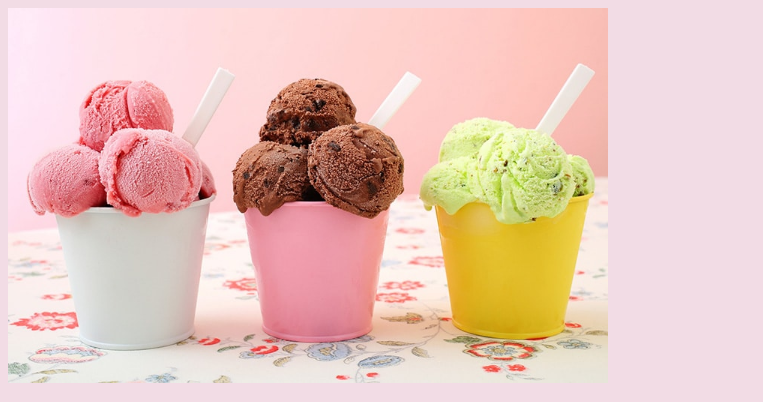
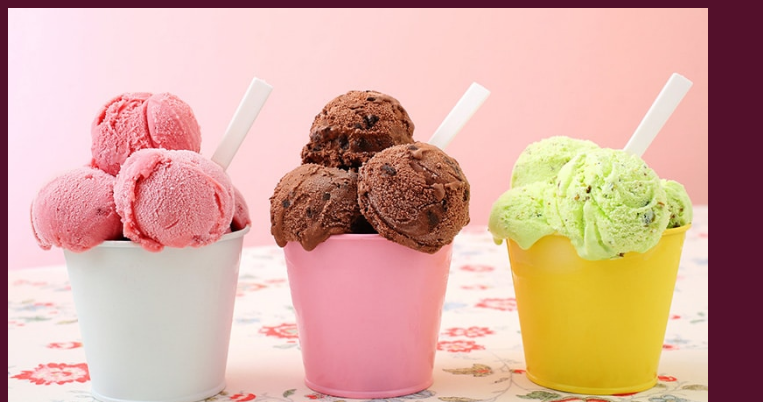
Before and after one commit to garciaalvh/pagina-web, a plain HTML site: page index.html in a window 1280 px wide. Shown: the top 402 px of the page, without its empty margins (0-763 px from the left). Drawn offline with Linux system fonts and the light colour scheme.

Commit message:
se ha aniadido codigo css para color de fondo, letra y tamanio imagen

```diff
--- a/css/main.css
+++ b/css/main.css
@@ -1,7 +1,7 @@
 body{
-	background-color: #F2DCE5;
+	background-color: #53102B;
 	color: black;
 }
 img{
-	width: 600px;
+	width: 700px;
 }
```
